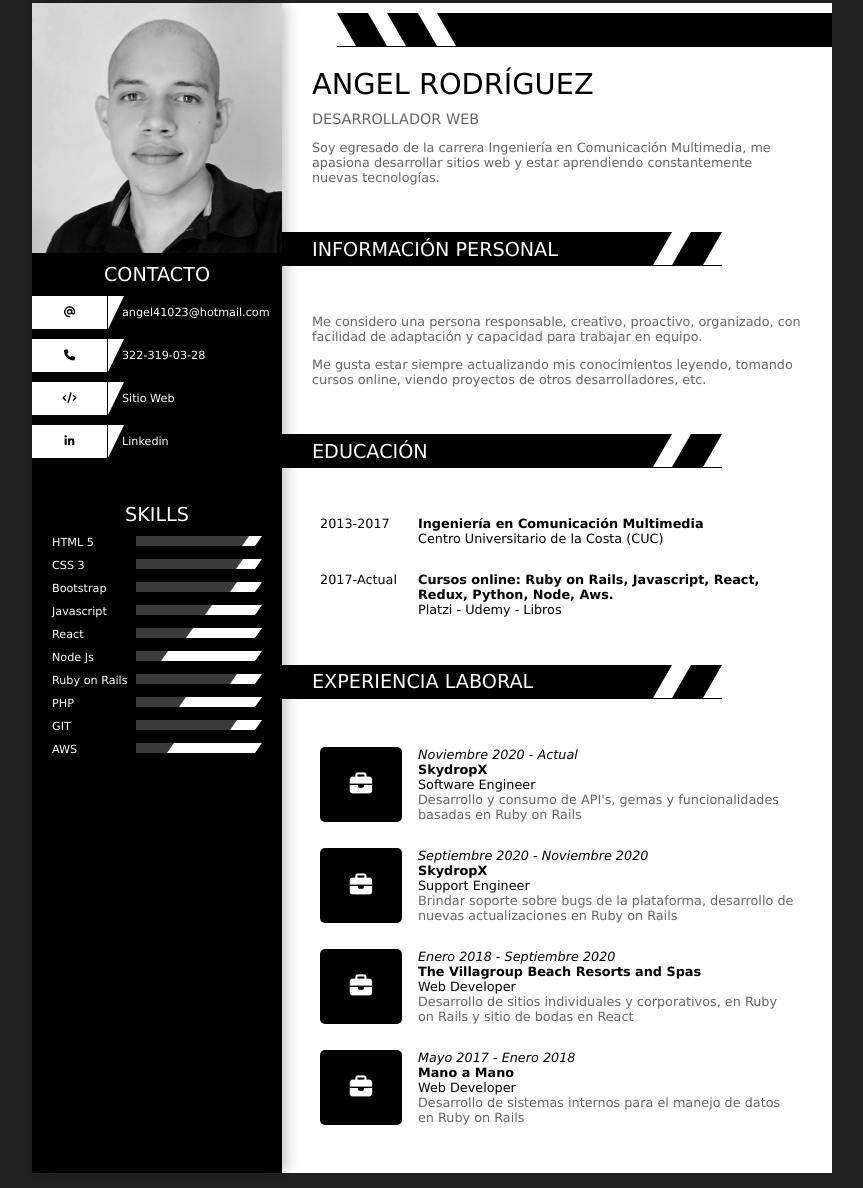
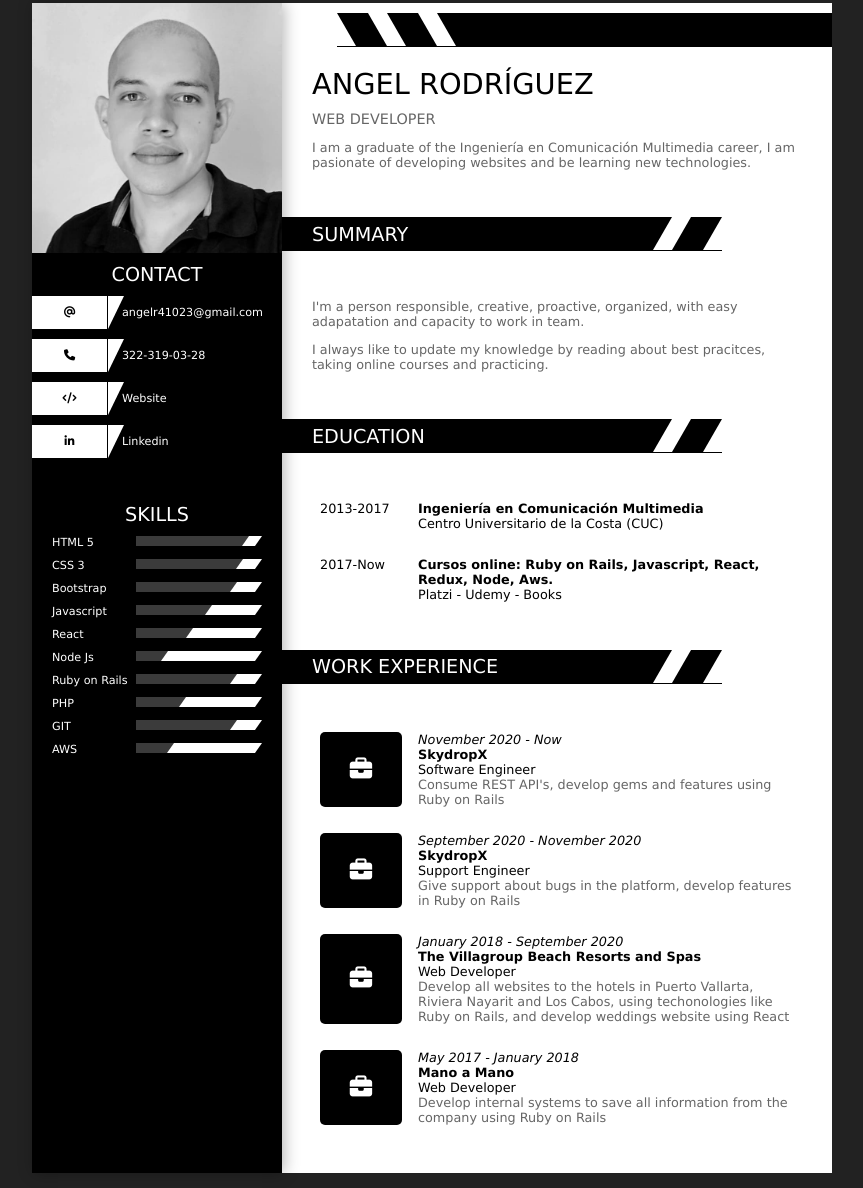
Before and after one commit to angel41023/curriculum-vitae, a plain HTML site: page index.html in a window 1280 px wide. Shown: the part 12-1200 px from the top of the page, without its empty margins (208-1071 px from the left). Drawn offline with Linux system fonts and the light colour scheme.

Commit message:
Add English version

```diff
--- a/index.html
+++ b/index.html
@@ -17,7 +17,7 @@
         <div class="cv-wrapper__sidebar__content-container">
           <!-- Contact Section -->
           <section class="cv-wrapper__sidebar__contact-container">
-            <h2 class="subtitle text-center">Contacto</h2>
+            <h2 class="subtitle text-center">Contact</h2>
             <div class="row">
               <div class="col-badge mini">
                 <span>
@@ -25,7 +25,7 @@
                 </span>
               </div>
               <div class="col-content-badge-mini">
-                <a href="mailto:angel41023@hotmail.com">angel41023@hotmail.com</a>
+                <a href="mailto:angelr41023@gmail.com">angelr41023@gmail.com</a>
               </div>
             </div>
             <div class="row">
@@ -45,7 +45,7 @@
                 </span>
               </div>
               <div class="col-content-badge-mini">
-                <a href="https://angel41023.github.io/curriculum-vitae/">Sitio Web</a>
+                <a href="https://angel41023.github.io/curriculum-vitae/">Website</a>
               </div>
             </div>
             <div class="row">
@@ -152,10 +152,10 @@
         <section class="cv-wrapper__content__introduction content">
 
           <h1> Angel Rodríguez</h1>
-          <span class="role">Desarrollador Web</span>
+          <span class="role">Web Developer</span>
           <p>
-            Soy egresado de la carrera Ingeniería en Comunicación Multimedia,
-            me apasiona desarrollar sitios web y estar aprendiendo constantemente nuevas tecnologías.
+            I am a graduate of the Ingeniería en Comunicación Multimedia career,
+            I am pasionate of developing websites and be learning new technologies.
           </p>
 
           <div class="right-top-badge">
@@ -167,24 +167,24 @@
         <section class="cv-wrapper__content__personal-information">
           <div class="left-large-badge">
             <span class="large">
-              <h2 class="subtitle">Información Personal</h2>
+              <h2 class="subtitle">Summary</h2>
             </span>
             <span class="short"></span>
           </div>
           <div class="content">
             <p>
-              Me considero una persona responsable, creativo, proactivo, organizado,
-              con facilidad de adaptación y capacidad para trabajar en equipo.
+              I'm a person responsible, creative, proactive, organized,
+              with easy adapatation and capacity to work in team.
             </p>
             <p>
-              Me gusta estar siempre actualizando mis conocimientos leyendo, tomando cursos online, viendo proyectos de otros desarrolladores, etc.
+              I always like to update my knowledge by reading about best pracitces, taking online courses and practicing.
             </p>
           </div>
         </section>
         <section class="cv-wrapper__content__education">
           <div class="left-large-badge">
             <span class="large">
-              <h2 class="subtitle">Educación</h2>
+              <h2 class="subtitle">Education</h2>
             </span>
             <span class="short"></span>
           </div>
@@ -200,11 +200,11 @@
             </div>
             <div class="row">
               <div class="left-col">
-                <span>2017-Actual</span>
+                <span>2017-Now</span>
               </div>
               <div class="right-col">
-                <strong>Cursos online: Ruby on Rails, Javascript, React, Redux, Python, Node, Aws.</strong>
-                <span> Platzi - Udemy - Libros</span>
+                <strong>Cursos online: Ruby on Rails, Javascript, React, Redux, Node, Aws.</strong>
+                <span> Platzi - Udemy - Books</span>
               </div>
             </div>
           </div>
@@ -212,7 +212,7 @@
         <section class="cv-wrapper__content__work-experience">
           <div class="left-large-badge">
             <span class="large">
-              <h2 class="subtitle">Experiencia Laboral</h2>
+              <h2 class="subtitle">Work Experience</h2>
             </span>
             <span class="short"></span>
           </div>
@@ -222,10 +222,10 @@
                 <span class="job-icon"><i class="fas fa-briefcase"></i></span>
               </div>
               <div class="right-col">
-                <span><em>Noviembre 2020 - Actual</em></span>
+                <span><em>November 2020 - Now</em></span>
                 <span><strong>SkydropX</strong></span>
                 <span> Software Engineer</span>
-                <p>Desarrollo y consumo de API's, gemas y funcionalidades basadas en Ruby on Rails</p>
+                <p>Consume REST API's, develop gems and features using Ruby on Rails</p>
               </div>
             </div>
             <div class="row">
@@ -233,10 +233,10 @@
                 <span class="job-icon"><i class="fas fa-briefcase"></i></span>
               </div>
               <div class="right-col">
-                <span><em>Septiembre 2020 - Noviembre 2020</em></span>
+                <span><em>September 2020 - November 2020</em></span>
                 <span><strong>SkydropX</strong></span>
                 <span> Support Engineer</span>
-                <p>Brindar soporte sobre bugs de la plataforma, desarrollo de nuevas actualizaciones en Ruby on Rails</p>
+                <p>Give support about bugs in the platform, develop features in Ruby on Rails</p>
               </div>
             </div>
             <div class="row">
@@ -244,10 +244,15 @@
                 <span class="job-icon"><i class="fas fa-briefcase"></i></span>
               </div>
               <div class="right-col">
-                <span><em>Enero 2018 - Septiembre 2020</em></span>
+                <span><em>January 2018 - September 2020</em></span>
                 <span><strong>The Villagroup Beach Resorts and Spas</strong></span>
                 <span> Web Developer </span>
-                <p>Desarrollo de sitios individuales y corporativos, en Ruby on Rails y sitio de bodas en React</p>
+                <p>
+                  Develop all websites to the hotels in Puerto Vallarta,
+                  Riviera Nayarit and Los Cabos,
+                  using techonologies like Ruby on Rails,
+                  and develop weddings website using React
+                </p>
               </div>
             </div>
             <div class="row">
@@ -255,10 +260,10 @@
                 <span class="job-icon"><i class="fas fa-briefcase"></i></span>
               </div>
               <div class="right-col">
-                <span><em>Mayo 2017 - Enero 2018</em></span>
+                <span><em>May 2017 - January 2018</em></span>
                 <span><strong>Mano a Mano</strong></span>
                 <span> Web Developer</span>
-                <p>Desarrollo de sistemas internos para el manejo de datos en Ruby on Rails</p>
+                <p>Develop internal systems to save all information from the company using Ruby on Rails</p>
               </div>
             </div>
 
```
